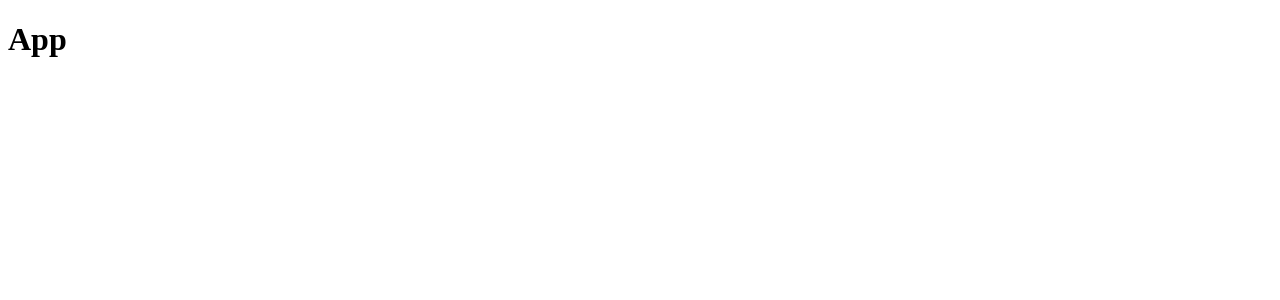
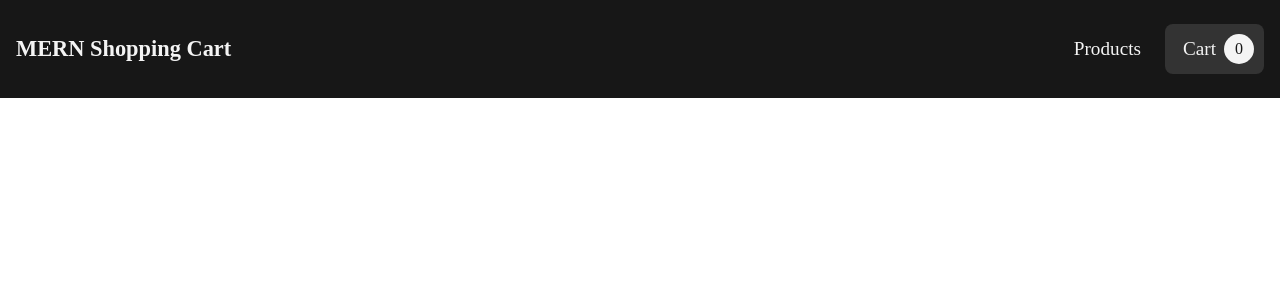
Before and after one commit to AshutoshKr1098/ecommerce-cart, a React (Create React App) app: page / in a window 1280 px wide. Shown: the top 300 px of the page. Built offline with nearby package versions, Linux system fonts and the light colour scheme.

Commit message:
Added Navigation component,global stylesheet(index.css)

```diff
--- a/src/App.js
+++ b/src/App.js
@@ -1,5 +1,14 @@
+import React from "react";
+import { BrowserRouter, Route } from "react-router-dom";
+import Navbar from "./components/component/Navbar";
 const App = () => {
-  return <h1>App</h1>;
+  return (
+    <div className="app">
+      <BrowserRouter>
+        <Navbar />
+      </BrowserRouter>
+    </div>
+  );
 };
 
 export default App;
--- /dev/null
+++ b/src/assets/styles/Navbar.css
@@ -0,0 +1,99 @@
+.navbar {
+  width: 100%;
+  background-color: #171717;
+  display: flex;
+  justify-content: space-between;
+  align-items: center;
+  padding: 1.5rem 1rem;
+  z-index: 50;
+}
+
+.navbar__logo h2 {
+  color: #f4f4f4;
+  font-size: 1.4rem;
+  cursor: pointer;
+}
+
+.navbar__links {
+  display: flex;
+  list-style: none;
+  align-items: center;
+}
+
+.navbar__links > li {
+  padding-left: 1.5rem;
+}
+
+.navbar__links > li > a {
+  text-decoration: none;
+  color: #f4f4f4;
+  font-size: 1.2rem;
+  display: flex;
+  align-items: center;
+}
+
+.navbar__links > li > a > span {
+  display: flex;
+  align-items: center;
+  margin-left: 8px;
+}
+
+.cart__link {
+  background: #333;
+  padding: 10px;
+  border-radius: 8px;
+}
+
+.cart__link:hover {
+  background: #dd219e;
+  color: #f4f4f4;
+}
+
+.cartlogo__badge {
+  width: 30px;
+  height: 30px;
+  background-color: #f4f4f4;
+  border-radius: 50%;
+  margin-left: 8px;
+  color: #171717;
+  display: flex;
+  justify-content: center;
+  align-items: center;
+  font-size: 1rem;
+}
+
+.hamburger__menu {
+  display: none;
+  width: 30px;
+  height: 30px;
+  flex-direction: column;
+  justify-content: space-between;
+  align-items: center;
+  cursor: pointer;
+}
+
+.hamburger__menu:hover > div {
+  background: #dd219e;
+}
+
+.hamburger__menu > div {
+  width: 100%;
+  height: 3px;
+  background: #f4f4f4;
+}
+
+@media (max-width: 960px) {
+  .navbar__links {
+    display: none;
+  }
+
+  .hamburger__menu {
+    display: flex;
+  }
+}
+
+@media (max-width: 500px) {
+  .navbar__logo h2 {
+    font-size: 1rem;
+  }
+}
--- /dev/null
+++ b/src/components/component/Navbar.js
@@ -0,0 +1,31 @@
+import React from "react";
+import { Link } from "react-router-dom";
+import "../../assets/styles/Navbar.css";
+const Navbar = () => {
+  return (
+    <nav className="navbar">
+      <div className="navbar__logo">
+        <h2>MERN Shopping Cart</h2>
+      </div>
+      <ul className="navbar__links">
+        <li>
+          <Link to="/products">Products</Link>
+        </li>
+        <li>
+          <Link to="/cart" className="cart__link">
+            <span>
+              Cart <span className="cartlogo__badge">0</span>
+            </span>
+          </Link>
+        </li>
+      </ul>
+
+      <div className="hamburger__menu">
+        <div></div>
+        <div></div>
+        <div></div>
+      </div>
+    </nav>
+  );
+};
+export default Navbar;
--- /dev/null
+++ b/src/index.css
@@ -0,0 +1,5 @@
+* {
+  margin: 0px;
+  padding: 0px;
+  box-sizing: border-box;
+}
--- a/src/index.js
+++ b/src/index.js
@@ -6,6 +6,7 @@ import { createStore, applyMiddleware } from "redux";
 
 import reducer from "./reducers";
 import App from "./App";
+import "./index.css";
 const store = createStore(reducer, applyMiddleware(thunk));
 
 ReactDOM.render(
```
